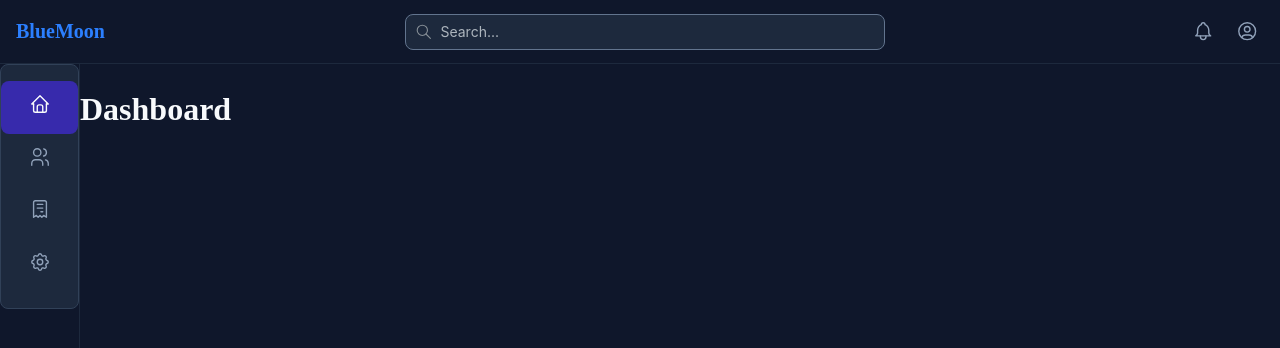
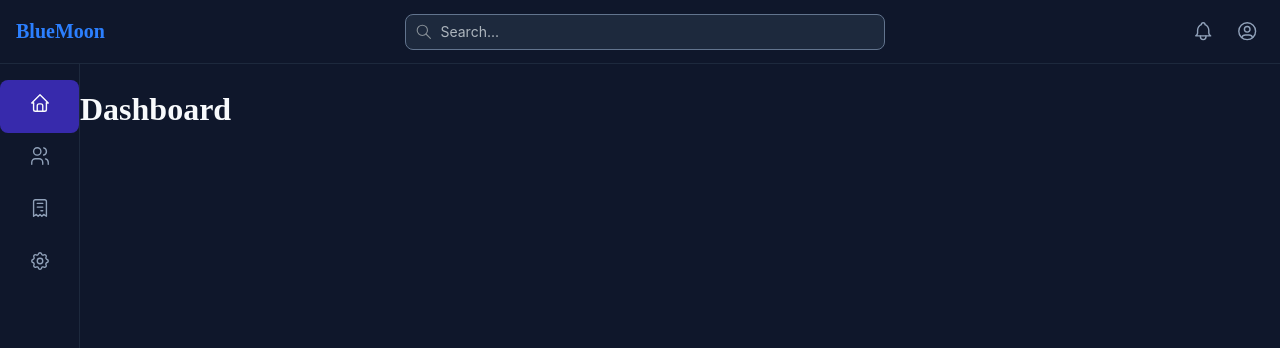
Before and after one commit to FairyHmm/BlueMoon, a React (Vite) app: page /dashboard in a window 1280 px wide. Shown: the top 348 px of the page. Built offline with nearby package versions, Linux system fonts and the light colour scheme.

Commit message:
fix: Vertical navigation appearing with background

```diff
--- a/src/components/layout/MainShell.jsx
+++ b/src/components/layout/MainShell.jsx
@@ -28,7 +28,7 @@ export default function MainShell() {
         <Header />
       </AppShell.Header>
 
-      <AppShell.Navbar>
+      <AppShell.Navbar p={0}>
         <Navigation value={activeTab} onChange={handleTabChange} />
       </AppShell.Navbar>
 
--- a/src/styles/components/navigation.module.css
+++ b/src/styles/components/navigation.module.css
@@ -1,13 +1,26 @@
 .nav-root {
-  /* Override base colors for the rail specifically */
   background-color: transparent !important;
   border: none !important;
+  display: flex !important;
+  flex-direction: column !important;
 
   /* Desktop Rail */
   @media (min-width: 64.01em) {
     width: 100%;
-    height: auto !important;
+    height: 100% !important;
     padding: var(--spacing-md) 0;
+
+    :global(.mantine-SegmentedControl-inner) {
+      flex-direction: column !important;
+      display: flex !important;
+      height: auto !important;
+      gap: var(--spacing-sm);
+      align-items: center;
+    }
+
+    :global(.mantine-SegmentedControl-control) {
+      flex: 0 0 auto !important;
+    }
   }
 
   /* Tablet/Mobile Bottom Bar */
@@ -19,10 +32,15 @@
     height: 64px !important;
     z-index: 200;
 
-    /* Force row layout and card colors on mobile */
     flex-direction: row !important;
     background-color: var(--color-bg-card) !important;
     border-top: 1px solid var(--color-bg-input) !important;
     border-radius: 0 !important;
+
+    :global(.mantine-SegmentedControl-inner) {
+      flex-direction: row !important;
+      height: 100% !important;
+      width: 100% !important;
+    }
   }
 }
--- a/src/styles/mantine/segmented-control.module.css
+++ b/src/styles/mantine/segmented-control.module.css
@@ -1,7 +1,7 @@
 .base-control {
-  background-color: var(--color-bg-card) !important;
-  border: 1px solid var(--color-bg-input) !important;
-  border-radius: var(--radius-md) !important;
+  background-color: var(--color-bg-card);
+  border: 1px solid var(--color-bg-input);
+  border-radius: var(--radius-md);
 
   .control-item::before {
     display: none !important;
```
